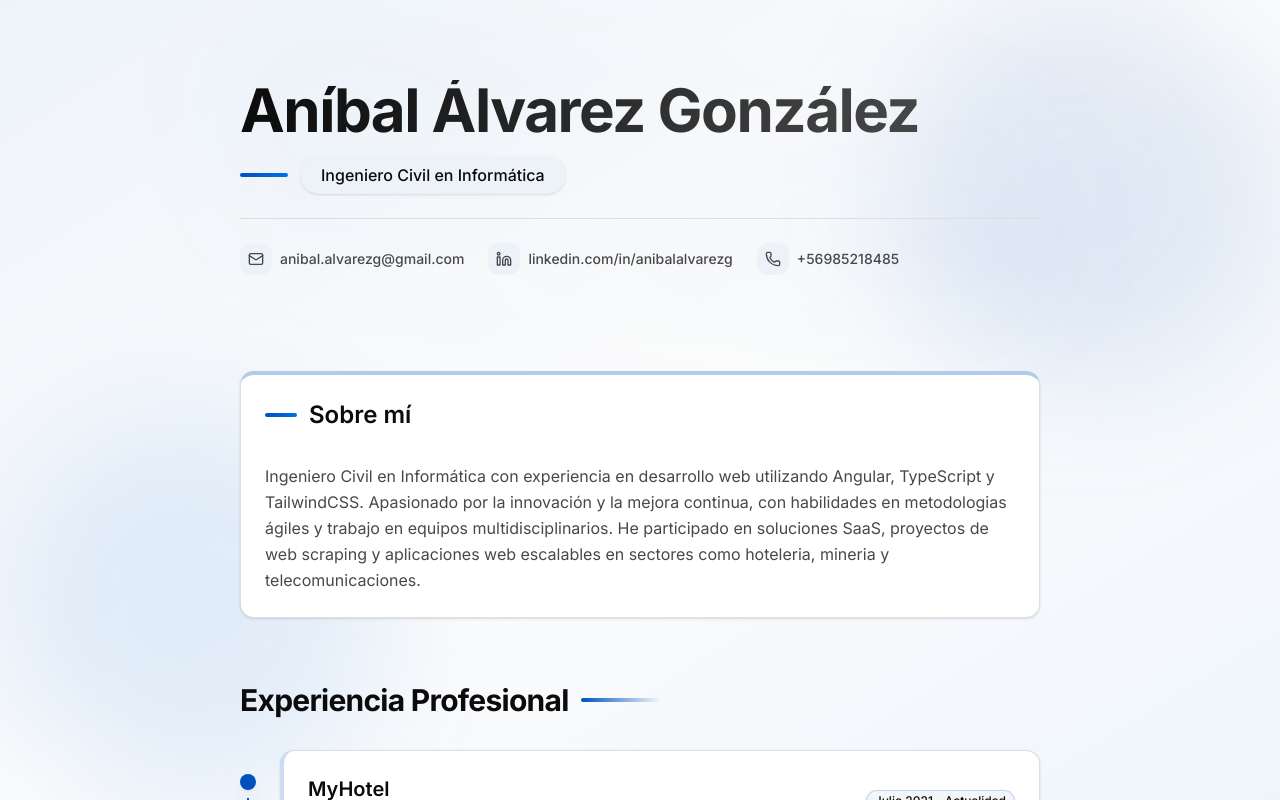
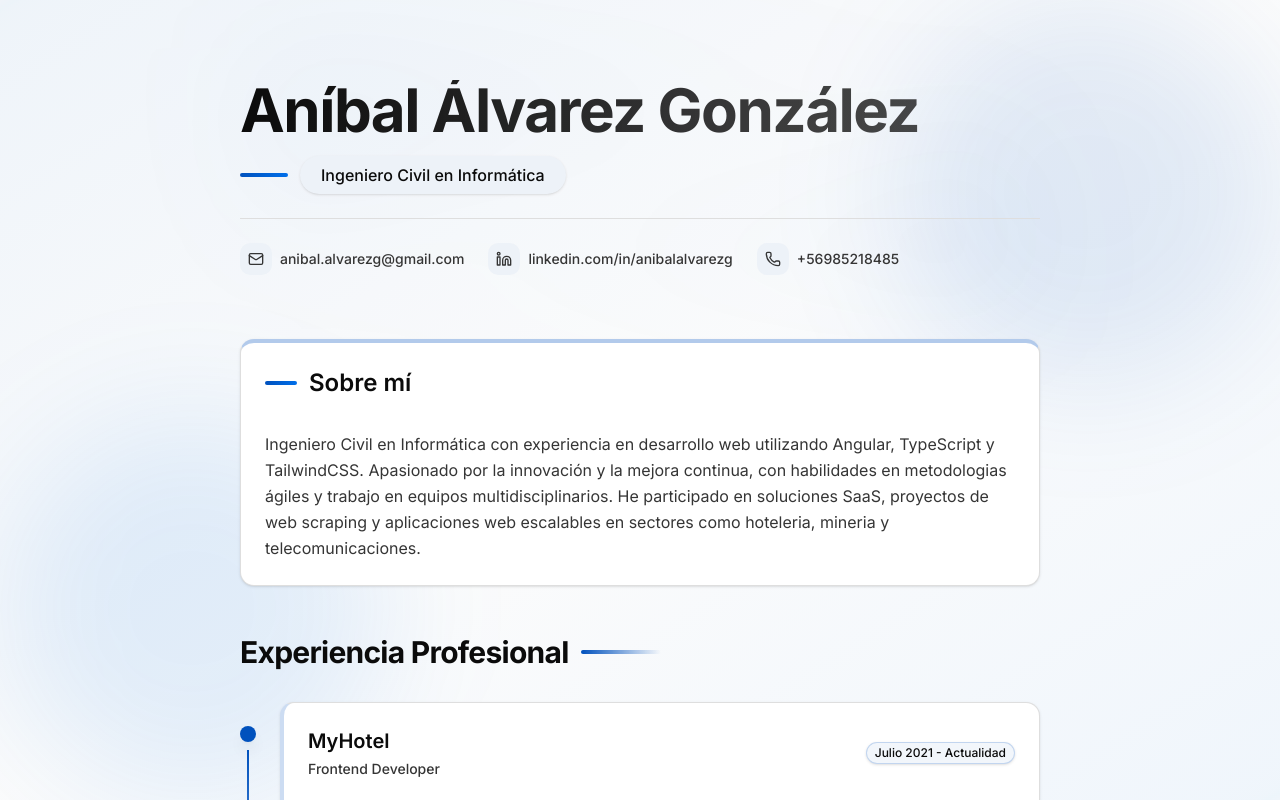
Before and after one commit to anibalalvarezg/personal-portfolio, a Next.js app: page / in a window 1280 px wide. Shown: the top 800 px of the page. Built offline with nearby package versions, Linux system fonts and the light colour scheme.

Commit message:
Adjust spacing in About and Hero components for improved layout consistency; update muted-foreground color in globals.css for better accessibility.

```diff
--- a/src/app/globals.css
+++ b/src/app/globals.css
@@ -54,7 +54,7 @@
   --secondary: oklch(0.96 0.01 250);
   --secondary-foreground: oklch(0.15 0 0);
   --muted: oklch(0.96 0 0);
-  --muted-foreground: oklch(0.40 0 0);
+  --muted-foreground: oklch(0.33 0 0);
   --accent: oklch(0.55 0.22 250);
   --accent-foreground: oklch(0.99 0 0);
   --destructive: oklch(0.577 0.245 27.325);
--- a/src/components/about.tsx
+++ b/src/components/about.tsx
@@ -6,7 +6,7 @@ interface AboutProps {
 
 export function About({ summary }: AboutProps) {
   return (
-    <section className="mb-16" aria-labelledby="about-heading">
+    <section className="mb-12" aria-labelledby="about-heading">
       <Card className="shadow-sm hover:shadow-lg transition-all duration-300 border-t-4 border-t-primary/30">
         <CardHeader>
           <div className="flex items-center gap-3">
--- a/src/components/hero.tsx
+++ b/src/components/hero.tsx
@@ -73,7 +73,7 @@ const ContactLink = ({ contact }: { contact: Contact }) => {
 
 export function Hero({ data }: HeroProps) {
   return (
-    <section className="mb-16 relative" aria-label="Información personal">
+    <section className="mb-8 relative" aria-label="Información personal">
       <div className="absolute inset-0 -z-10 bg-gradient-to-br from-primary/5 via-transparent to-accent/5 rounded-3xl blur-3xl" aria-hidden="true"></div>
 
       <div className="space-y-6 py-8">
```
